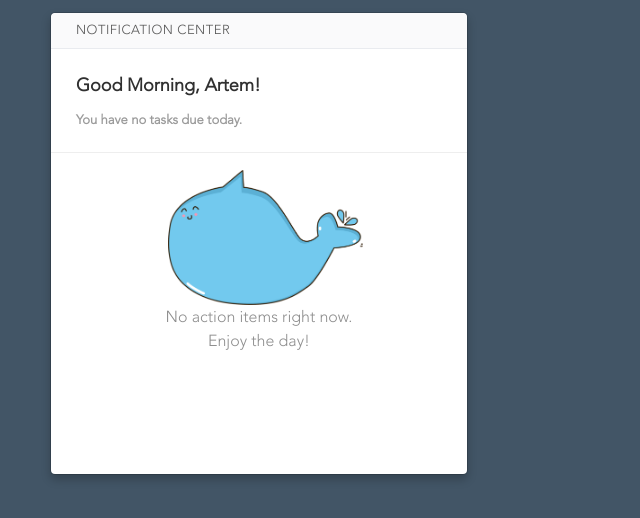
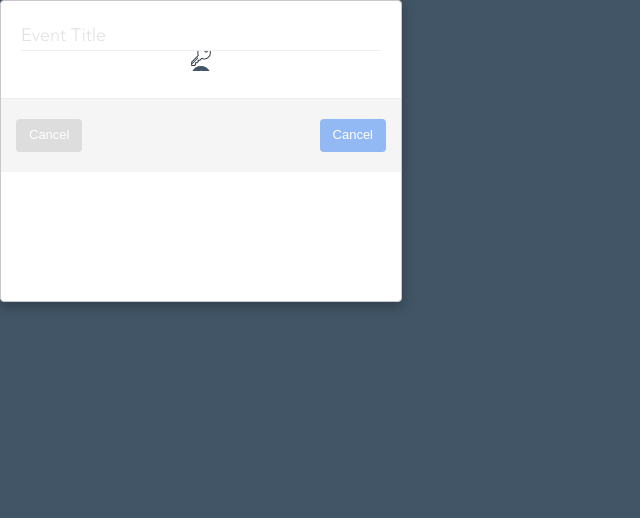
Before and after one commit to kodigans/Diary-spa, a React app: page / in a window 1280 px wide. Shown: the top 518 px of the page, without its empty margins (0-640 px from the left). Built offline with nearby package versions, Linux system fonts and the light colour scheme.

Commit message:
Work on components

```diff
--- a/src/App.tsx
+++ b/src/App.tsx
@@ -14,10 +14,10 @@ class App extends React.Component<{}, {}> {
         return (
             <>
                 <Fonts/>
-                {/* <RegistrationFormPresentational/> */}
-                {/*<ToolBar/>*/}
-                <NotificationPresentation/>
-                {/* <EventForm/> */}
+                {/* <RegistrationFormPresentational/>
+                <ToolBar/>
+                <NotificationPresentation/> */}
+                <EventForm/>
             </>
         )
     }
--- /dev/null
+++ b/src/Components/EventForm/Button/Button.tsx
@@ -0,0 +1,18 @@
+import * as React from 'react';
+
+import { Button } from './ButtonStyle';
+
+
+interface EventFormButtonProps{
+    theme?: any;
+    text: string;
+    //callBack?()
+}
+
+const EventFormButton = ({theme, text}: EventFormButtonProps) => {
+    return (
+        <Button theme={theme}> {text} </Button>
+    )
+}
+
+export default EventFormButton;
--- /dev/null
+++ b/src/Components/EventForm/Button/ButtonStyle.ts
@@ -0,0 +1,27 @@
+import styled from 'styled-components';
+
+export const Button = styled.button`
+    font-size: 13px;
+    font-family: 'Avenir'
+    vertical-align: middle;
+    display: inline-block;
+    color: #fff;
+    background-color: ${({theme: {backgroundColor}}) => backgroundColor};
+    margin-top: 10px;
+    margin-bottom: 10px;
+    transition: background-color 0.2s linear;
+    line-height: 1.42857;
+    border-radius: 4px;
+    touch-action: manipulation;
+    cursor: pointer;
+    background-image: none;
+    border: 1px solid transparent;
+    white-space: nowrap;
+    padding: 6px 12px;
+    font-weight: normal;
+    text-align: center;
+    outline: none;
+    &:hover {
+        ${props => ({...props.theme.hover})
+    }
+`;
--- a/src/Components/EventForm/EventForm.tsx
+++ b/src/Components/EventForm/EventForm.tsx
@@ -1,8 +1,25 @@
 import * as React from 'react';
 
-import { EventFormWrapper, EventMainWrap, EventAccept, EventTitle } from "./EventFormStyle";
+import { EventFormWrapper, EventMainWrap, EventAccept, EventTitle, CustomInput, Label } from "./EventFormStyle";
+import EventFormButton from './Button/Button';
 
 interface EventFormProps {};
+
+const themeForCreateButton = {
+    hover: {
+        'background-color': '#ccc',
+        'color': '#fff',
+    },
+    backgroundColor: '#ddd'
+}
+
+const themeForCancelButton = {
+    hover: {
+        'background-color': '#ccc',
+        'color': '#fff',
+    },
+    backgroundColor: '#93b9f4'
+}
 
 const EventForm = ({}: EventFormProps) => {
   return (
@@ -10,8 +27,12 @@ const EventForm = ({}: EventFormProps) => {
         <EventMainWrap>
             <EventTitle placeholder='Event Title'/>
         </EventMainWrap>
+        <Label/>
+        <CustomInput/>
         <EventAccept>
-            asd
+            <EventFormButton text='Cancel' theme={themeForCreateButton}/>
+            <EventFormButton text='Cancel' theme={themeForCancelButton}/>
+            {/* <EventFormButton text='Create'/>             */}
         </EventAccept>
     </EventFormWrapper>
   )
--- /dev/null
+++ b/src/Components/EventForm/EventFormStyle.js
@@ -0,0 +1,79 @@
+import styled from 'styled-components';
+import sprite from '../../Svg/sprite.svg';
+//import sprite from '../../../Svg/sprite.svg';
+
+export const  EventFormWrapper = styled.div`
+    display: flex;
+    flex-direction: column;
+    width: 400px;
+    height: 300px;
+    background: white;
+    bottom: inherit !important;
+    box-shadow: 0 4px 14px rgba(0, 0, 0, 0.3);
+    border: 1px solid #c8c7cc;
+    border-radius: 4px;
+    opacity: 1;
+`;
+
+export const EventMainWrap = styled.div`
+    display: flex;
+    width: 100% - 40px;
+    padding: 20px 20px;
+    padding-bottom: 0;
+`;
+
+export const EventTitle = styled.input`
+    width: 100%;
+    font-family: 'Avenir';
+    background-color: inherit;
+    color: #555;
+    font-size: 18px;
+    padding: 2px 0;
+    border: none;
+    box-shadow: none;
+    background-color: rgba(0, 0, 0, 0);
+    border-bottom: 1px solid #eee;
+    outline: none;
+    &::placeholder {
+        color: #E1E1E1;
+    }
+`;
+
+export const EventAccept = styled.div`
+    display: flex;
+    justify-content: space-between;
+    width: 100% - 30px;
+    border-top: 1px solid #eee;
+    background: #f5f5f5;
+    padding: 10px 15px;
+`;
+
+export const CustomInput = styled.input`
+    font-family: 'Avenir', sans-serif;
+    position: relative;
+    border-width: 0px;
+    text-shadow: none;
+    box-shadow: none;
+    padding-left: 15px;
+    color: #a9a9a9;
+    height: 25px;
+    display: block;
+    font-size: 14px;
+    line-height: 1.42857;
+    width: 100%-15px;
+`
+
+export const Label  = styled.label`
+    position: absolute;
+      content: ' ';
+      margin: 0 auto;
+      height: 20px;
+      //width: ${props => props.theme.size};
+      width: 20px;
+      position: relative;
+      background: url(${sprite}) no-repeat;
+      //background-position: 0 ${props => props.theme.slipDown};
+      background-position: 0 -25px;
+      background-size: cover;
+      background-color: inherit;
+`
--- a/src/index.html
+++ b/src/index.html
@@ -4,7 +4,7 @@
     <meta charset="UTF-8">
     <meta name="viewport" content="width=device-width, initial-scale=1.0">
     <meta http-equiv="X-UA-Compatible" content="ie=edge">
-    <title>React config</title>
+    <title>Plan</title>
 </head>
 <body>
     <div id="root">
```
Also changed, not shown: src/Components/EventForm/DataFiled/DataFiled.tsx (added, +17 -0 lines), src/Components/EventForm/DataFiled/DataFiledStyle.js (added, +35 -0 lines), src/Components/EventForm/EventFormStyle.tsx (deleted, +0 -44 lines).
